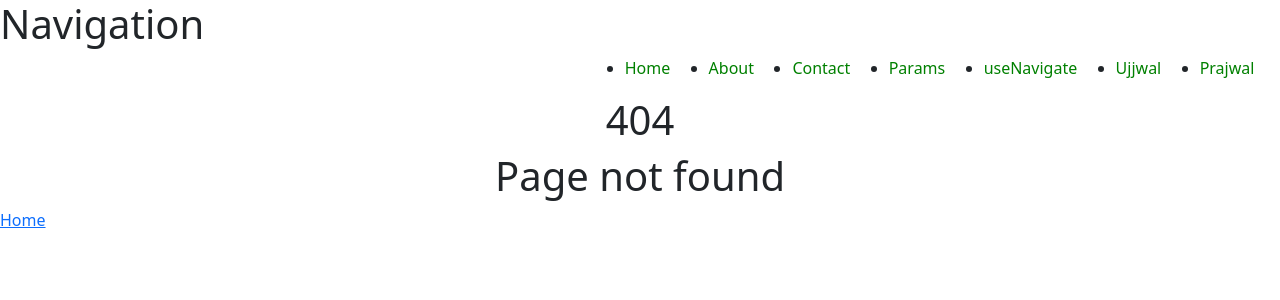
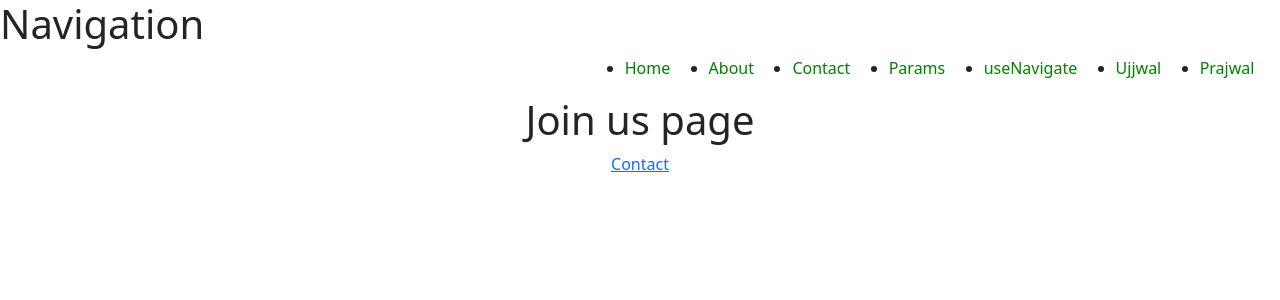
Before and after one commit to ujjwal-11103/React.js, a React (Create React App) app: page /JoinUs in a window 1280 px wide. Before the commit this address had no page. Shown: the top 300 px of the page. Built offline with nearby package versions, Linux system fonts and the light colour scheme.

Commit message:
Nested Routing and printing within the same component

```diff
--- a/src/App.js
+++ b/src/App.js
@@ -11,6 +11,8 @@ import PageNotFound from './Components/Router/PageNotFound'
 import User from './Components/Router/User'
 import UseParams from './Components/Router/UseParams'
 import UseNavigate from './Components/Router/UseNavigate'
+import JoinUS from './Components/Router/JoinUS'
+import Other from './Components/Router/Other'
 export default function App() {
   return (
     <div>
@@ -24,7 +26,14 @@ export default function App() {
           <Route path='/' element={<DefaultPage />} />
           <Route path='/Home' element={<Home />} />
           <Route path='/About' element={<About />} />
-          <Route path='/Contact' element={<Contact />} />
+
+          {/* Added Nested Routing Concept */}
+          <Route path='/Contact/' element={<Contact />} />
+          <Route path='/JoinUs' element={<JoinUS />} />
+          <Route path='/Other' element={<Other />} />
+
+
+
           <Route path='/User/:names' element={<User />} />
 
           <Route path='/UseParams' element={< UseParams />} />
--- a/src/Components/Router/Contact.js
+++ b/src/Components/Router/Contact.js
@@ -1,9 +1,18 @@
 import React from 'react'
-
+import { Link, Outlet } from 'react-router-dom'
 export default function Contact() {
     return (
-        <div>
+        <div style={{ textAlign: 'center' }}>
             <h1>Contact</h1>
+
+
+
+            {/* Nested Routing Concept */}
+
+            <Link to='/JoinUs'>Join US</Link><br />
+            <Link to='/Other'>Other</Link>
+
+            <Outlet />
         </div>
     )
 }
--- /dev/null
+++ b/src/Components/Router/JoinUS.js
@@ -0,0 +1,11 @@
+import React from 'react'
+import { Link } from 'react-router-dom'
+export default function JoinUS() {
+    return (
+        <div style={{ textAlign: 'center' }}>
+            <h1>Join us page</h1>
+            <Link to='/Contact'>Contact</Link>
+
+        </div>
+    )
+}
--- /dev/null
+++ b/src/Components/Router/Other.js
@@ -0,0 +1,10 @@
+import React from 'react'
+import { Link } from 'react-router-dom'
+export default function Other() {
+    return (
+        <div style={{ textAlign: 'center' }}>
+            <h1>Other page Loaded</h1>
+            <Link to='/Contact'>Contact</Link>
+        </div>
+    )
+}
```
